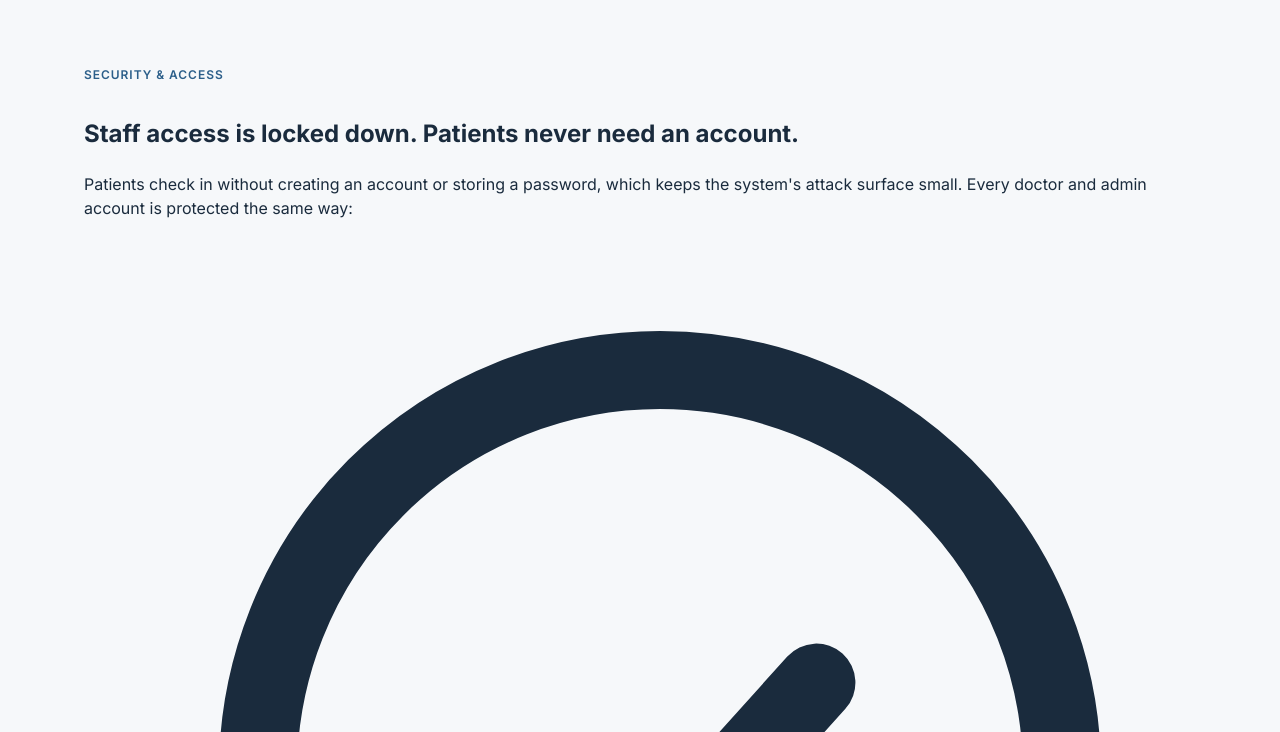
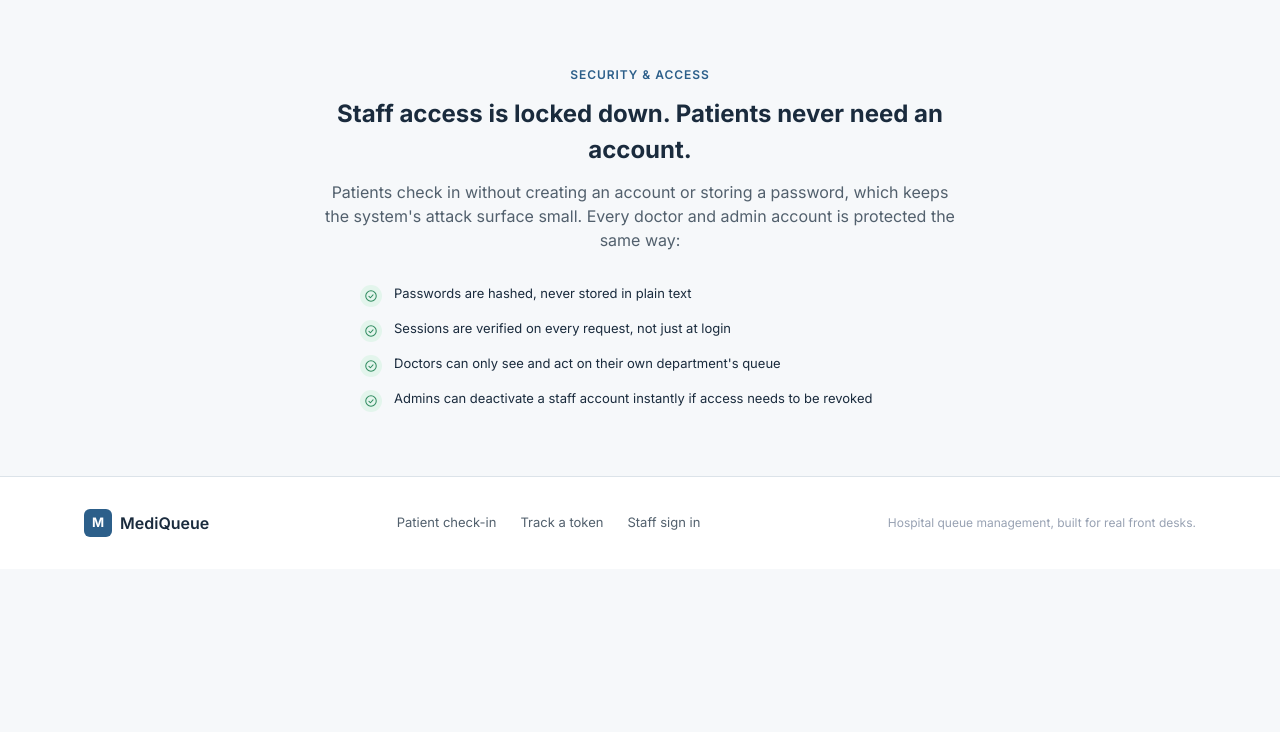
Before and after one commit to Utkarsh2118/hospital-queue, a website: page frontend/index.html in a window 1280 px wide. Shown: the part 1788-2520 px from the top of the page. After the commit the page ends 2357 px from the top, so only its background shows below. Drawn offline with Linux system fonts and the light colour scheme.

Commit message:
updt landing

```diff
--- a/frontend/css/landing.css
+++ b/frontend/css/landing.css
@@ -528,6 +528,41 @@ main { max-width: 1160px; margin: 0 auto; padding: 0 var(--space-5); position: r
 
 /* ---------- Security / trust ---------- */
 .security { padding-bottom: var(--space-8); }
+
+.security__copy { max-width: 640px; margin: 0 auto; text-align: center; }
+.security__copy h2 { margin: 0 0 var(--space-3); }
+.security__copy > p { color: var(--color-text-secondary); margin: 0 0 var(--space-6); }
+
+.security__list {
+  list-style: none;
+  margin: 0 auto;
+  padding: 0;
+  display: grid;
+  gap: var(--space-3);
+  max-width: 560px;
+  text-align: left;
+}
+.security__list li {
+  display: flex;
+  align-items: flex-start;
+  gap: var(--space-3);
+  font-size: var(--text-sm);
+  color: var(--color-text);
+  line-height: 1.5;
+}
+.security__check {
+  flex-shrink: 0;
+  display: inline-flex;
+  align-items: center;
+  justify-content: center;
+  width: 22px;
+  height: 22px;
+  margin-top: 1px;
+  border-radius: var(--radius-full);
+  background: var(--color-success-tint);
+  color: var(--color-success);
+}
+.security__check svg { width: 14px; height: 14px; }
 .trust-grid {
   display: grid;
   grid-template-columns: repeat(4, 1fr);
```
